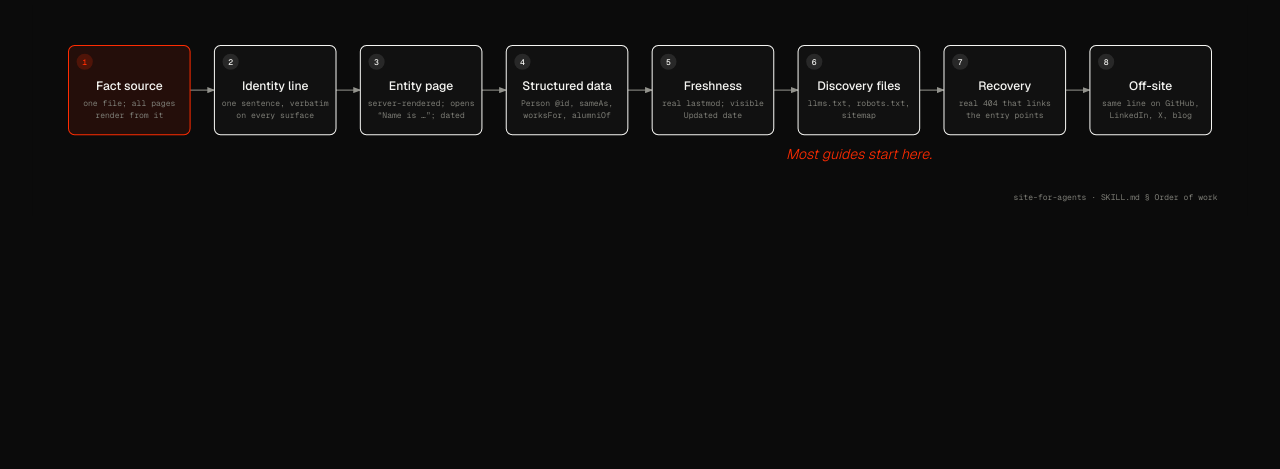
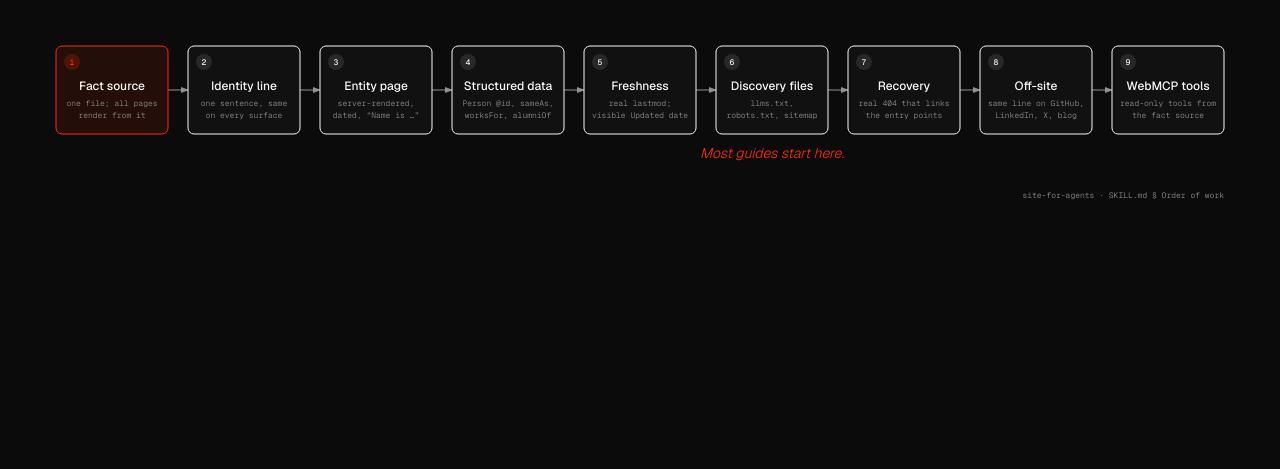
Before and after one commit to vladzima/site-for-agents, a website: page docs/diagrams/order-of-work-dark.html in a window 1280 px wide. Shown: the part 331-800 px from the top of the page. Drawn offline with nearby package versions, Linux system fonts and the light colour scheme.

Commit message:
Order-of-work figure: nine steps, adds WebMCP tools

```diff
--- a/docs/diagrams/order-of-work-dark.html
+++ b/docs/diagrams/order-of-work-dark.html
@@ -3,7 +3,7 @@
 <head>
   <meta charset="UTF-8">
   <meta name="viewport" content="width=device-width, initial-scale=1.0">
-  <title>Eight steps, in order</title>
+  <title>Nine steps, in order</title>
   <link href="https://fonts.googleapis.com/css2?family=Geist:wght@300;400;500;600&family=Geist+Mono:wght@400;500;600&display=swap" rel="stylesheet">
   <style>
     *, *::before, *::after { box-sizing: border-box; margin: 0; padding: 0; }
@@ -23,81 +23,89 @@
 <body>
   <div class="frame">
     <p class="eyebrow">Process · site-for-agents</p>
-    <h1>Eight steps, in order</h1>
-    <svg viewBox="0 0 1200 208" xmlns="http://www.w3.org/2000/svg" role="img" aria-labelledby="order-dark-title order-dark-desc">
+    <h1>Nine steps, in order</h1>
+    <svg viewBox="0 0 1216 208" xmlns="http://www.w3.org/2000/svg" role="img" aria-labelledby="order-dark-title order-dark-desc">
       <title id="order-dark-title">Order of work for an agent-visible personal site</title>
-      <desc id="order-dark-desc">Eight sequential steps: fact source, identity line, entity page, structured data, freshness, discovery files, recovery, off-site profiles; llms.txt sits at step six, where most guides begin.</desc>
+      <desc id="order-dark-desc">Nine sequential steps: fact source, identity line, entity page, structured data, freshness, discovery files, recovery, off-site profiles, WebMCP tools; llms.txt sits at step six, where most guides begin.</desc>
       <defs>
         <marker id="arrow" markerWidth="8" markerHeight="6" refX="7" refY="3" orient="auto"><polygon points="0 0, 8 3, 0 6" fill="#92928c"/></marker>
         <marker id="arrow-accent" markerWidth="8" markerHeight="6" refX="7" refY="3" orient="auto"><polygon points="0 0, 8 3, 0 6" fill="#fe2c02"/></marker>
         <marker id="arrow-link" markerWidth="8" markerHeight="6" refX="7" refY="3" orient="auto"><polygon points="0 0, 8 3, 0 6" fill="#2e5aa8"/></marker>
       </defs>
       <rect width="100%" height="100%" fill="#0b0b0b"/>
-      <line x1="156" y1="84" x2="180" y2="84" stroke="#92928c" stroke-width="1" marker-end="url(#arrow)"/>
-      <line x1="300" y1="84" x2="324" y2="84" stroke="#92928c" stroke-width="1" marker-end="url(#arrow)"/>
-      <line x1="444" y1="84" x2="468" y2="84" stroke="#92928c" stroke-width="1" marker-end="url(#arrow)"/>
-      <line x1="588" y1="84" x2="612" y2="84" stroke="#92928c" stroke-width="1" marker-end="url(#arrow)"/>
-      <line x1="732" y1="84" x2="756" y2="84" stroke="#92928c" stroke-width="1" marker-end="url(#arrow)"/>
-      <line x1="876" y1="84" x2="900" y2="84" stroke="#92928c" stroke-width="1" marker-end="url(#arrow)"/>
-      <line x1="1020" y1="84" x2="1044" y2="84" stroke="#92928c" stroke-width="1" marker-end="url(#arrow)"/>
-      <rect x="36" y="40" width="120" height="88" rx="6" fill="#0b0b0b" />
-      <rect x="36" y="40" width="120" height="88" rx="6" fill="rgba(254,44,2,0.10)" stroke="#fe2c02" stroke-width="1" />
-      <rect x="44" y="48" width="16" height="16" rx="8" fill="rgba(254,44,2,0.20)"/>
-      <text x="52" y="59" fill="#fe2c02" font-size="8" font-weight="500" font-family="'Geist Mono', monospace" text-anchor="middle" >1</text>
-      <text x="96" y="84" fill="#f5f5f2" font-size="12" font-weight="500" font-family="'Geist', 'Atlas Grotesk', sans-serif" text-anchor="middle" >Fact source</text>
-      <text x="96" y="100" fill="#7c7c75" font-size="8" font-weight="400" font-family="'Geist Mono', monospace" text-anchor="middle" >one file; all pages</text>
-      <text x="96" y="112" fill="#7c7c75" font-size="8" font-weight="400" font-family="'Geist Mono', monospace" text-anchor="middle" >render from it</text>
-      <rect x="180" y="40" width="120" height="88" rx="6" fill="#0b0b0b" />
-      <rect x="180" y="40" width="120" height="88" rx="6" fill="#111111" stroke="#f5f5f2" stroke-width="1" />
-      <rect x="188" y="48" width="16" height="16" rx="8" fill="rgba(245,245,242,0.10)"/>
-      <text x="196" y="59" fill="#f5f5f2" font-size="8" font-weight="500" font-family="'Geist Mono', monospace" text-anchor="middle" >2</text>
-      <text x="240" y="84" fill="#f5f5f2" font-size="12" font-weight="500" font-family="'Geist', 'Atlas Grotesk', sans-serif" text-anchor="middle" >Identity line</text>
-      <text x="240" y="100" fill="#7c7c75" font-size="8" font-weight="400" font-family="'Geist Mono', monospace" text-anchor="middle" >one sentence, verbatim</text>
-      <text x="240" y="112" fill="#7c7c75" font-size="8" font-weight="400" font-family="'Geist Mono', monospace" text-anchor="middle" >on every surface</text>
-      <rect x="324" y="40" width="120" height="88" rx="6" fill="#0b0b0b" />
-      <rect x="324" y="40" width="120" height="88" rx="6" fill="#111111" stroke="#f5f5f2" stroke-width="1" />
-      <rect x="332" y="48" width="16" height="16" rx="8" fill="rgba(245,245,242,0.10)"/>
-      <text x="340" y="59" fill="#f5f5f2" font-size="8" font-weight="500" font-family="'Geist Mono', monospace" text-anchor="middle" >3</text>
-      <text x="384" y="84" fill="#f5f5f2" font-size="12" font-weight="500" font-family="'Geist', 'Atlas Grotesk', sans-serif" text-anchor="middle" >Entity page</text>
-      <text x="384" y="100" fill="#7c7c75" font-size="8" font-weight="400" font-family="'Geist Mono', monospace" text-anchor="middle" >server-rendered; opens</text>
-      <text x="384" y="112" fill="#7c7c75" font-size="8" font-weight="400" font-family="'Geist Mono', monospace" text-anchor="middle" >“Name is …”; dated</text>
-      <rect x="468" y="40" width="120" height="88" rx="6" fill="#0b0b0b" />
-      <rect x="468" y="40" width="120" height="88" rx="6" fill="#111111" stroke="#f5f5f2" stroke-width="1" />
-      <rect x="476" y="48" width="16" height="16" rx="8" fill="rgba(245,245,242,0.10)"/>
-      <text x="484" y="59" fill="#f5f5f2" font-size="8" font-weight="500" font-family="'Geist Mono', monospace" text-anchor="middle" >4</text>
-      <text x="528" y="84" fill="#f5f5f2" font-size="12" font-weight="500" font-family="'Geist', 'Atlas Grotesk', sans-serif" text-anchor="middle" >Structured data</text>
-      <text x="528" y="100" fill="#7c7c75" font-size="8" font-weight="400" font-family="'Geist Mono', monospace" text-anchor="middle" >Person @id, sameAs,</text>
-      <text x="528" y="112" fill="#7c7c75" font-size="8" font-weight="400" font-family="'Geist Mono', monospace" text-anchor="middle" >worksFor, alumniOf</text>
-      <rect x="612" y="40" width="120" height="88" rx="6" fill="#0b0b0b" />
-      <rect x="612" y="40" width="120" height="88" rx="6" fill="#111111" stroke="#f5f5f2" stroke-width="1" />
-      <rect x="620" y="48" width="16" height="16" rx="8" fill="rgba(245,245,242,0.10)"/>
-      <text x="628" y="59" fill="#f5f5f2" font-size="8" font-weight="500" font-family="'Geist Mono', monospace" text-anchor="middle" >5</text>
-      <text x="672" y="84" fill="#f5f5f2" font-size="12" font-weight="500" font-family="'Geist', 'Atlas Grotesk', sans-serif" text-anchor="middle" >Freshness</text>
-      <text x="672" y="100" fill="#7c7c75" font-size="8" font-weight="400" font-family="'Geist Mono', monospace" text-anchor="middle" >real lastmod; visible</text>
-      <text x="672" y="112" fill="#7c7c75" font-size="8" font-weight="400" font-family="'Geist Mono', monospace" text-anchor="middle" >Updated date</text>
-      <rect x="756" y="40" width="120" height="88" rx="6" fill="#0b0b0b" />
-      <rect x="756" y="40" width="120" height="88" rx="6" fill="#111111" stroke="#f5f5f2" stroke-width="1" />
-      <rect x="764" y="48" width="16" height="16" rx="8" fill="rgba(245,245,242,0.10)"/>
-      <text x="772" y="59" fill="#f5f5f2" font-size="8" font-weight="500" font-family="'Geist Mono', monospace" text-anchor="middle" >6</text>
-      <text x="816" y="84" fill="#f5f5f2" font-size="12" font-weight="500" font-family="'Geist', 'Atlas Grotesk', sans-serif" text-anchor="middle" >Discovery files</text>
-      <text x="816" y="100" fill="#7c7c75" font-size="8" font-weight="400" font-family="'Geist Mono', monospace" text-anchor="middle" >llms.txt, robots.txt,</text>
-      <text x="816" y="112" fill="#7c7c75" font-size="8" font-weight="400" font-family="'Geist Mono', monospace" text-anchor="middle" >sitemap</text>
-      <rect x="900" y="40" width="120" height="88" rx="6" fill="#0b0b0b" />
-      <rect x="900" y="40" width="120" height="88" rx="6" fill="#111111" stroke="#f5f5f2" stroke-width="1" />
-      <rect x="908" y="48" width="16" height="16" rx="8" fill="rgba(245,245,242,0.10)"/>
-      <text x="916" y="59" fill="#f5f5f2" font-size="8" font-weight="500" font-family="'Geist Mono', monospace" text-anchor="middle" >7</text>
-      <text x="960" y="84" fill="#f5f5f2" font-size="12" font-weight="500" font-family="'Geist', 'Atlas Grotesk', sans-serif" text-anchor="middle" >Recovery</text>
-      <text x="960" y="100" fill="#7c7c75" font-size="8" font-weight="400" font-family="'Geist Mono', monospace" text-anchor="middle" >real 404 that links</text>
-      <text x="960" y="112" fill="#7c7c75" font-size="8" font-weight="400" font-family="'Geist Mono', monospace" text-anchor="middle" >the entry points</text>
-      <rect x="1044" y="40" width="120" height="88" rx="6" fill="#0b0b0b" />
-      <rect x="1044" y="40" width="120" height="88" rx="6" fill="#111111" stroke="#f5f5f2" stroke-width="1" />
-      <rect x="1052" y="48" width="16" height="16" rx="8" fill="rgba(245,245,242,0.10)"/>
-      <text x="1060" y="59" fill="#f5f5f2" font-size="8" font-weight="500" font-family="'Geist Mono', monospace" text-anchor="middle" >8</text>
-      <text x="1104" y="84" fill="#f5f5f2" font-size="12" font-weight="500" font-family="'Geist', 'Atlas Grotesk', sans-serif" text-anchor="middle" >Off-site</text>
-      <text x="1104" y="100" fill="#7c7c75" font-size="8" font-weight="400" font-family="'Geist Mono', monospace" text-anchor="middle" >same line on GitHub,</text>
-      <text x="1104" y="112" fill="#7c7c75" font-size="8" font-weight="400" font-family="'Geist Mono', monospace" text-anchor="middle" >LinkedIn, X, blog</text>
-      <text x="816" y="152" fill="#fe2c02" font-size="14" font-weight="300" font-family="'Geist', 'Atlas Grotesk', sans-serif" text-anchor="middle" font-style="italic">Most guides start here.</text>
-      <text x="1170" y="192" fill="#7c7c75" font-size="8" font-weight="400" font-family="'Geist Mono', monospace" text-anchor="end" >site-for-agents · SKILL.md § Order of work</text>
+      <line x1="136" y1="84" x2="156" y2="84" stroke="#92928c" stroke-width="1" marker-end="url(#arrow)"/>
+      <line x1="268" y1="84" x2="288" y2="84" stroke="#92928c" stroke-width="1" marker-end="url(#arrow)"/>
+      <line x1="400" y1="84" x2="420" y2="84" stroke="#92928c" stroke-width="1" marker-end="url(#arrow)"/>
+      <line x1="532" y1="84" x2="552" y2="84" stroke="#92928c" stroke-width="1" marker-end="url(#arrow)"/>
+      <line x1="664" y1="84" x2="684" y2="84" stroke="#92928c" stroke-width="1" marker-end="url(#arrow)"/>
+      <line x1="796" y1="84" x2="816" y2="84" stroke="#92928c" stroke-width="1" marker-end="url(#arrow)"/>
+      <line x1="928" y1="84" x2="948" y2="84" stroke="#92928c" stroke-width="1" marker-end="url(#arrow)"/>
+      <line x1="1060" y1="84" x2="1080" y2="84" stroke="#92928c" stroke-width="1" marker-end="url(#arrow)"/>
+      <rect x="24" y="40" width="112" height="88" rx="6" fill="#0b0b0b" />
+      <rect x="24" y="40" width="112" height="88" rx="6" fill="rgba(254,44,2,0.10)" stroke="#fe2c02" stroke-width="1" />
+      <rect x="32" y="48" width="16" height="16" rx="8" fill="rgba(254,44,2,0.20)"/>
+      <text x="40" y="59" fill="#fe2c02" font-size="8" font-weight="500" font-family="'Geist Mono', monospace" text-anchor="middle" >1</text>
+      <text x="80" y="84" fill="#f5f5f2" font-size="12" font-weight="500" font-family="'Geist', 'Atlas Grotesk', sans-serif" text-anchor="middle" >Fact source</text>
+      <text x="80" y="100" fill="#7c7c75" font-size="8" font-weight="400" font-family="'Geist Mono', monospace" text-anchor="middle" >one file; all pages</text>
+      <text x="80" y="112" fill="#7c7c75" font-size="8" font-weight="400" font-family="'Geist Mono', monospace" text-anchor="middle" >render from it</text>
+      <rect x="156" y="40" width="112" height="88" rx="6" fill="#0b0b0b" />
+      <rect x="156" y="40" width="112" height="88" rx="6" fill="#111111" stroke="#f5f5f2" stroke-width="1" />
+      <rect x="164" y="48" width="16" height="16" rx="8" fill="rgba(245,245,242,0.10)"/>
+      <text x="172" y="59" fill="#f5f5f2" font-size="8" font-weight="500" font-family="'Geist Mono', monospace" text-anchor="middle" >2</text>
+      <text x="212" y="84" fill="#f5f5f2" font-size="12" font-weight="500" font-family="'Geist', 'Atlas Grotesk', sans-serif" text-anchor="middle" >Identity line</text>
+      <text x="212" y="100" fill="#7c7c75" font-size="8" font-weight="400" font-family="'Geist Mono', monospace" text-anchor="middle" >one sentence, same</text>
+      <text x="212" y="112" fill="#7c7c75" font-size="8" font-weight="400" font-family="'Geist Mono', monospace" text-anchor="middle" >on every surface</text>
+      <rect x="288" y="40" width="112" height="88" rx="6" fill="#0b0b0b" />
+      <rect x="288" y="40" width="112" height="88" rx="6" fill="#111111" stroke="#f5f5f2" stroke-width="1" />
+      <rect x="296" y="48" width="16" height="16" rx="8" fill="rgba(245,245,242,0.10)"/>
+      <text x="304" y="59" fill="#f5f5f2" font-size="8" font-weight="500" font-family="'Geist Mono', monospace" text-anchor="middle" >3</text>
+      <text x="344" y="84" fill="#f5f5f2" font-size="12" font-weight="500" font-family="'Geist', 'Atlas Grotesk', sans-serif" text-anchor="middle" >Entity page</text>
+      <text x="344" y="100" fill="#7c7c75" font-size="8" font-weight="400" font-family="'Geist Mono', monospace" text-anchor="middle" >server-rendered,</text>
+      <text x="344" y="112" fill="#7c7c75" font-size="8" font-weight="400" font-family="'Geist Mono', monospace" text-anchor="middle" >dated, “Name is …”</text>
+      <rect x="420" y="40" width="112" height="88" rx="6" fill="#0b0b0b" />
+      <rect x="420" y="40" width="112" height="88" rx="6" fill="#111111" stroke="#f5f5f2" stroke-width="1" />
+      <rect x="428" y="48" width="16" height="16" rx="8" fill="rgba(245,245,242,0.10)"/>
+      <text x="436" y="59" fill="#f5f5f2" font-size="8" font-weight="500" font-family="'Geist Mono', monospace" text-anchor="middle" >4</text>
+      <text x="476" y="84" fill="#f5f5f2" font-size="12" font-weight="500" font-family="'Geist', 'Atlas Grotesk', sans-serif" text-anchor="middle" >Structured data</text>
+      <text x="476" y="100" fill="#7c7c75" font-size="8" font-weight="400" font-family="'Geist Mono', monospace" text-anchor="middle" >Person @id, sameAs,</text>
+      <text x="476" y="112" fill="#7c7c75" font-size="8" font-weight="400" font-family="'Geist Mono', monospace" text-anchor="middle" >worksFor, alumniOf</text>
+      <rect x="552" y="40" width="112" height="88" rx="6" fill="#0b0b0b" />
+      <rect x="552" y="40" width="112" height="88" rx="6" fill="#111111" stroke="#f5f5f2" stroke-width="1" />
+      <rect x="560" y="48" width="16" height="16" rx="8" fill="rgba(245,245,242,0.10)"/>
+      <text x="568" y="59" fill="#f5f5f2" font-size="8" font-weight="500" font-family="'Geist Mono', monospace" text-anchor="middle" >5</text>
+      <text x="608" y="84" fill="#f5f5f2" font-size="12" font-weight="500" font-family="'Geist', 'Atlas Grotesk', sans-serif" text-anchor="middle" >Freshness</text>
+      <text x="608" y="100" fill="#7c7c75" font-size="8" font-weight="400" font-family="'Geist Mono', monospace" text-anchor="middle" >real lastmod;</text>
+      <text x="608" y="112" fill="#7c7c75" font-size="8" font-weight="400" font-family="'Geist Mono', monospace" text-anchor="middle" >visible Updated date</text>
+      <rect x="684" y="40" width="112" height="88" rx="6" fill="#0b0b0b" />
+      <rect x="684" y="40" width="112" height="88" rx="6" fill="#111111" stroke="#f5f5f2" stroke-width="1" />
+      <rect x="692" y="48" width="16" height="16" rx="8" fill="rgba(245,245,242,0.10)"/>
+      <text x="700" y="59" fill="#f5f5f2" font-size="8" font-weight="500" font-family="'Geist Mono', monospace" text-anchor="middle" >6</text>
+      <text x="740" y="84" fill="#f5f5f2" font-size="12" font-weight="500" font-family="'Geist', 'Atlas Grotesk', sans-serif" text-anchor="middle" >Discovery files</text>
+      <text x="740" y="100" fill="#7c7c75" font-size="8" font-weight="400" font-family="'Geist Mono', monospace" text-anchor="middle" >llms.txt,</text>
+      <text x="740" y="112" fill="#7c7c75" font-size="8" font-weight="400" font-family="'Geist Mono', monospace" text-anchor="middle" >robots.txt, sitemap</text>
+      <rect x="816" y="40" width="112" height="88" rx="6" fill="#0b0b0b" />
+      <rect x="816" y="40" width="112" height="88" rx="6" fill="#111111" stroke="#f5f5f2" stroke-width="1" />
+      <rect x="824" y="48" width="16" height="16" rx="8" fill="rgba(245,245,242,0.10)"/>
+      <text x="832" y="59" fill="#f5f5f2" font-size="8" font-weight="500" font-family="'Geist Mono', monospace" text-anchor="middle" >7</text>
+      <text x="872" y="84" fill="#f5f5f2" font-size="12" font-weight="500" font-family="'Geist', 'Atlas Grotesk', sans-serif" text-anchor="middle" >Recovery</text>
+      <text x="872" y="100" fill="#7c7c75" font-size="8" font-weight="400" font-family="'Geist Mono', monospace" text-anchor="middle" >real 404 that links</text>
+      <text x="872" y="112" fill="#7c7c75" font-size="8" font-weight="400" font-family="'Geist Mono', monospace" text-anchor="middle" >the entry points</text>
+      <rect x="948" y="40" width="112" height="88" rx="6" fill="#0b0b0b" />
+      <rect x="948" y="40" width="112" height="88" rx="6" fill="#111111" stroke="#f5f5f2" stroke-width="1" />
+      <rect x="956" y="48" width="16" height="16" rx="8" fill="rgba(245,245,242,0.10)"/>
+      <text x="964" y="59" fill="#f5f5f2" font-size="8" font-weight="500" font-family="'Geist Mono', monospace" text-anchor="middle" >8</text>
+      <text x="1004" y="84" fill="#f5f5f2" font-size="12" font-weight="500" font-family="'Geist', 'Atlas Grotesk', sans-serif" text-anchor="middle" >Off-site</text>
+      <text x="1004" y="100" fill="#7c7c75" font-size="8" font-weight="400" font-family="'Geist Mono', monospace" text-anchor="middle" >same line on GitHub,</text>
+      <text x="1004" y="112" fill="#7c7c75" font-size="8" font-weight="400" font-family="'Geist Mono', monospace" text-anchor="middle" >LinkedIn, X, blog</text>
+      <rect x="1080" y="40" width="112" height="88" rx="6" fill="#0b0b0b" />
+      <rect x="1080" y="40" width="112" height="88" rx="6" fill="#111111" stroke="#f5f5f2" stroke-width="1" />
+      <rect x="1088" y="48" width="16" height="16" rx="8" fill="rgba(245,245,242,0.10)"/>
+      <text x="1096" y="59" fill="#f5f5f2" font-size="8" font-weight="500" font-family="'Geist Mono', monospace" text-anchor="middle" >9</text>
+      <text x="1136" y="84" fill="#f5f5f2" font-size="12" font-weight="500" font-family="'Geist', 'Atlas Grotesk', sans-serif" text-anchor="middle" >WebMCP tools</text>
+      <text x="1136" y="100" fill="#7c7c75" font-size="8" font-weight="400" font-family="'Geist Mono', monospace" text-anchor="middle" >read-only tools from</text>
+      <text x="1136" y="112" fill="#7c7c75" font-size="8" font-weight="400" font-family="'Geist Mono', monospace" text-anchor="middle" >the fact source</text>
+      <text x="740" y="152" fill="#fe2c02" font-size="14" font-weight="300" font-family="'Geist', 'Atlas Grotesk', sans-serif" text-anchor="middle" font-style="italic">Most guides start here.</text>
+      <text x="1192" y="192" fill="#7c7c75" font-size="8" font-weight="400" font-family="'Geist Mono', monospace" text-anchor="end" >site-for-agents · SKILL.md § Order of work</text>
     </svg>
   </div>
 </body>
```
Also changed, not shown: docs/diagrams/order-of-work.html (+77 -69 lines), README.md, docs/diagrams/order-of-work-dark.png, docs/diagrams/order-of-work.png.
